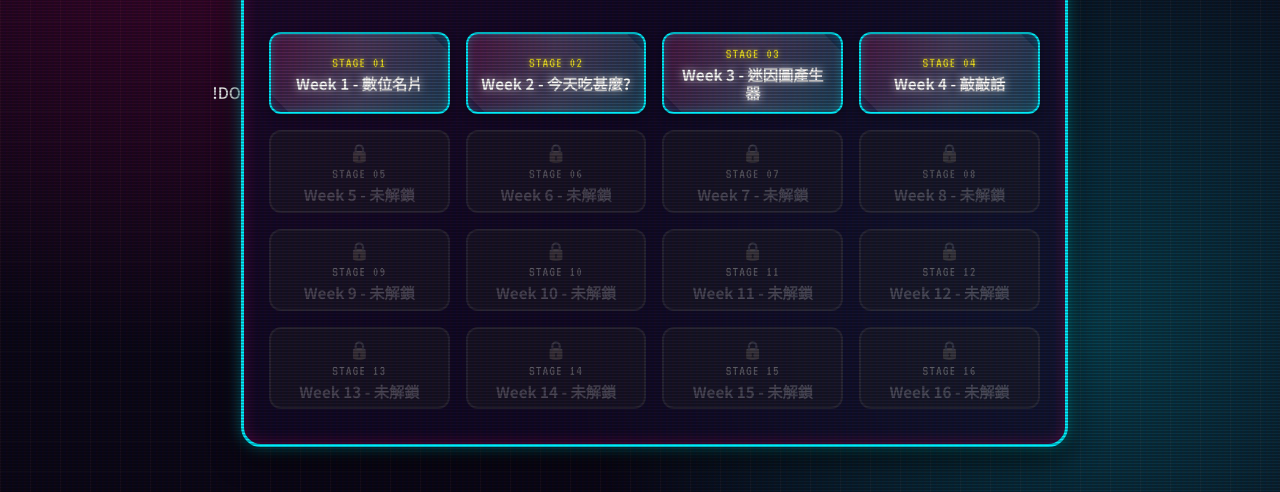
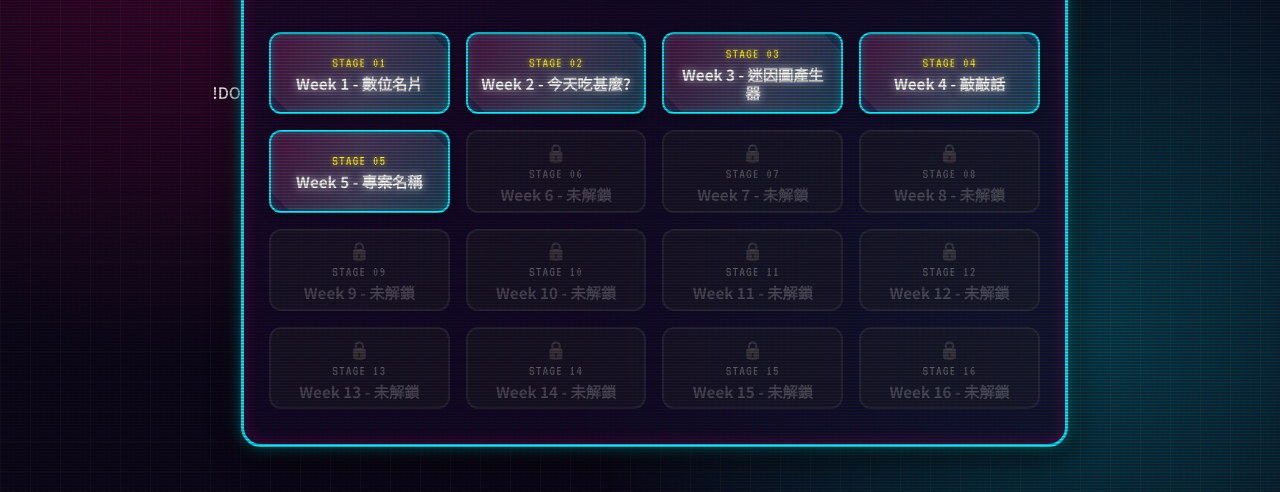
Before and after one commit to s26111128-ux/123, a plain HTML site: page index.html in a window 1280 px wide. Shown: the part 308-800 px from the top of the page. Drawn offline with Linux system fonts and the light colour scheme.

Commit message:
Update index.html

```diff
--- a/index.html
+++ b/index.html
@@ -400,11 +400,10 @@
                 <span class="mission-title">Week 4 - 敲敲話</span>
             </a>
 
-            <div class="mission-btn locked">
-                <span class="lock-icon">🔒</span>
-                <span class="badge-stage">STAGE 05</span>
-                <span class="mission-title">Week 5 - 未解鎖</span>
-            </div>
+            <a href="w5/index.html" class="mission-btn unlocked">
+    <span class="badge-stage">STAGE 05</span>
+    <span class="mission-title">Week 5 - 專案名稱</span>
+</a>
 
             <div class="mission-btn locked">
                 <span class="lock-icon">🔒</span>
```
